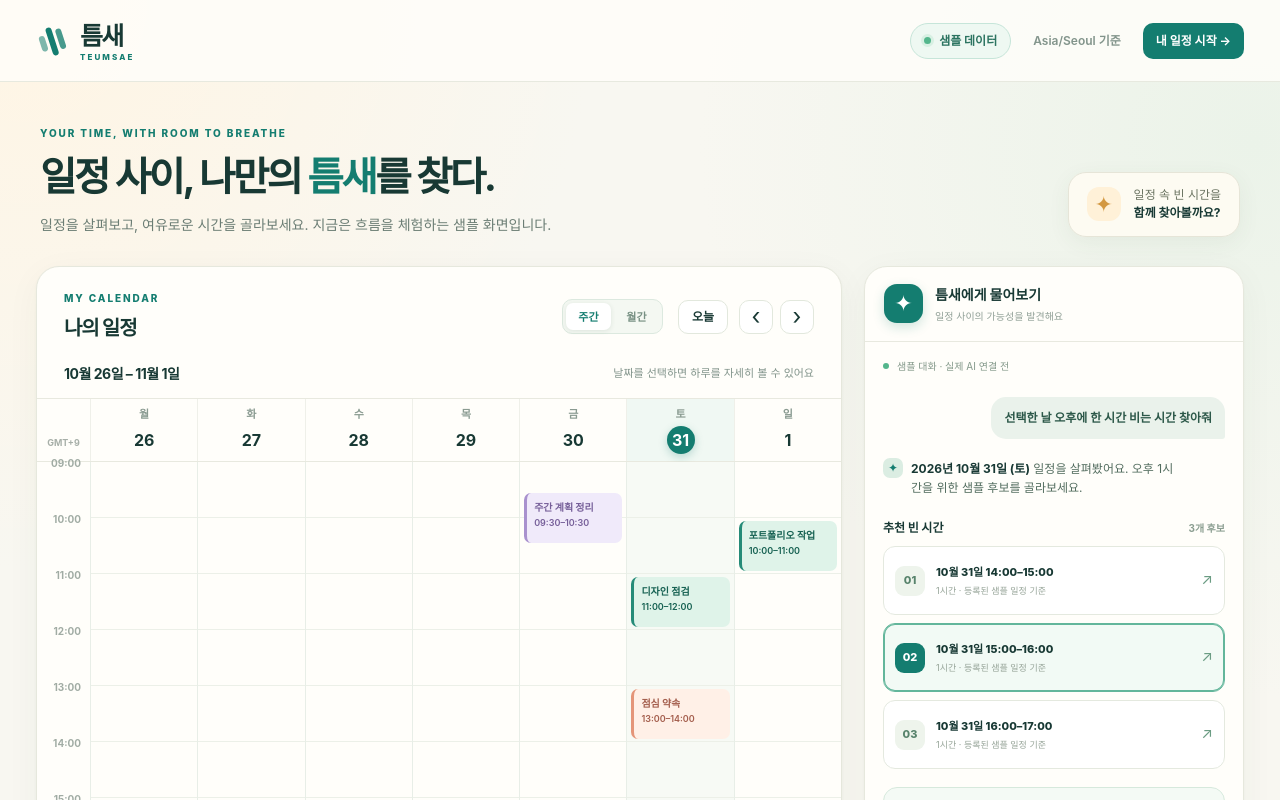
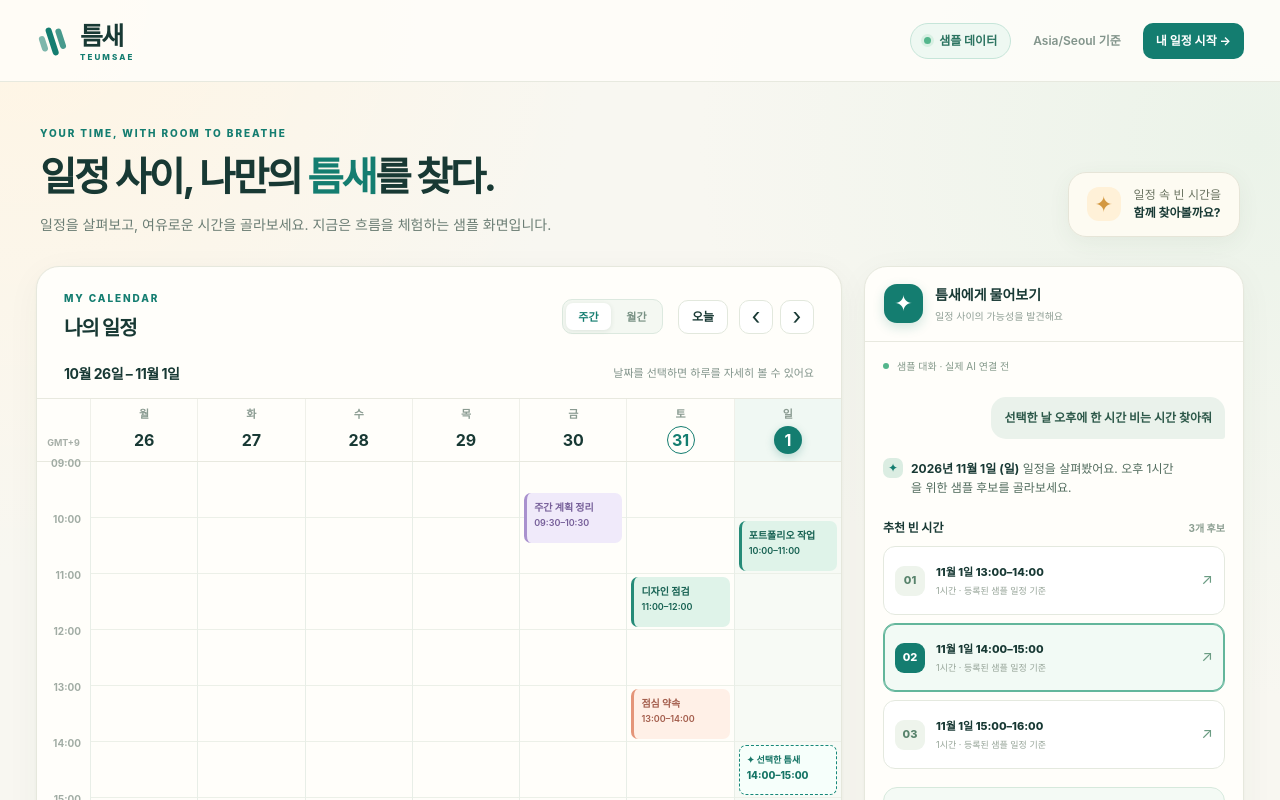
Before and after one commit to sonprogrammer/teumsae, a Next.js app: page / in a window 1280 px wide. Shown: the top 800 px of the page. Built offline with nearby package versions, Linux system fonts and the light colour scheme.

Commit message:
fix(schedule): keep real schedule as today default

```diff
--- a/src/components/schedule-demo.tsx
+++ b/src/components/schedule-demo.tsx
@@ -68,7 +68,7 @@ function findDemoSlots(events: SampleEvent[], date: string) {
 }
 
 export default function ScheduleDemo({ today }: { today: string }) {
-  const firstDate = today
+  const firstDate = addDays(today, 1)
   const [events, setEvents] = useState<SampleEvent[]>(() => sampleEvents(today))
   const [selectedDate, setSelectedDate] = useState(firstDate)
   const [calendarView, setCalendarView] = useState<CalendarView>('week')
```
